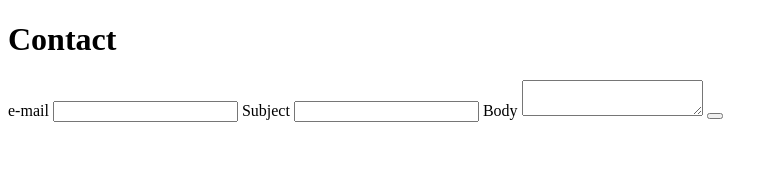
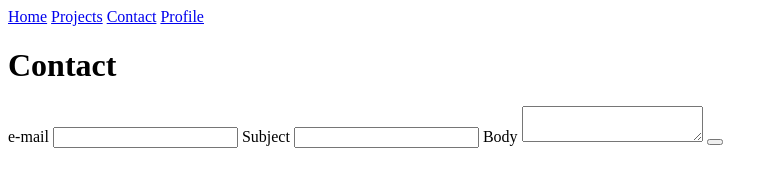
Before and after one commit to FerdGitUCSD/portfolio, a plain HTML site: page contact/index.html in a window 1280 px wide. Shown: the whole page, without its empty margins (0-778 px from the left). Drawn offline with Linux system fonts and the light colour scheme.

Commit message:
Added nav bar

```diff
--- a/contact/index.html
+++ b/contact/index.html
@@ -6,6 +6,12 @@
     <title>Contact</title>
 </head>
 <body>
+    <nav>
+        <a href="https://ferdgitucsd.github.io/portfolio/">Home</a>
+        <a href="https://ferdgitucsd.github.io/portfolio/projects/">Projects</a>
+        <a href="https://ferdgitucsd.github.io/portfolio/contact/">Contact</a>
+        <a href="https://ferdgitucsd.github.io/portfolio/Profile">Profile</a>
+    </nav>
     <h1>Contact</h1>
     <form action="mailto:fdanese@ucsd.edu" method="POST" enctype="text/plain">
         <label>
```
Also changed, not shown: index.html (+6 -0 lines), projects/index.html (+6 -0 lines), 2 other files.
